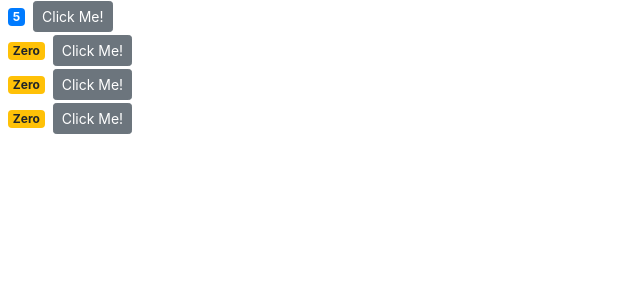
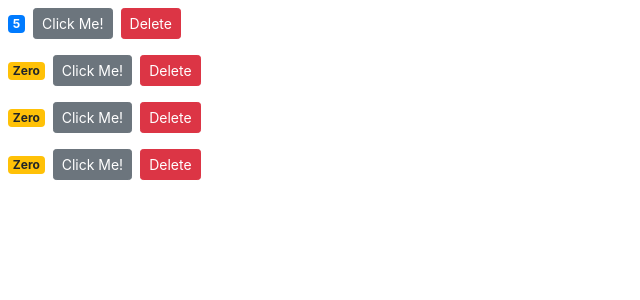
Before and after one commit to iaraoliveira/react-counter-app, a React (Create React App) app: page / in a window 1280 px wide. Shown: the top 300 px of the page, without its empty margins (0-640 px from the left). Built offline with nearby package versions, Linux system fonts and the light colour scheme.

Commit message:
Implementado botão de deletar contador Modificado os valores das properties passados para o componente

```diff
--- a/src/components/counter.jsx
+++ b/src/components/counter.jsx
@@ -2,7 +2,7 @@
 
 class Counter extends Component {
   state = {
-    value: this.props.value
+    value: this.props.counter.value
   };
 
   render() {
@@ -11,6 +11,7 @@
         <div>
           <span className={this.getBadgeClasses()}>{this.formatCount()}</span>
           <button onClick={this.handlerIncrement} className="btn btn-secondary btn-sm">Click Me!</button>
+          <button onClick={() => this.props.onDelete(this.props.counter.id)} className="btn btn-danger btn-sm m-2">Delete</button>
         </div>
       </React.Fragment>
     );
--- a/src/components/counters.jsx
+++ b/src/components/counters.jsx
@@ -3,17 +3,33 @@
 
 class Counters extends Component {
   state = {
-    counter: [
+    counters: [
         {id: 1, value: 5},
         {id: 2, value: 0},
         {id: 3, value: 0},
         {id: 4, value: 0}
     ]
   };
+
+  handleDelete = (counterId) => {
+    console.log("Event handler called", counterId);
+    //instancia um novo array, não contendo o counter de id selecionado
+    const counters = this.state.counters.filter(counter => counter.id !== counterId);
+    // sobrescreve o array do state co o que acabamos de criar
+    this.setState({counters});
+
+  }
+
   render() {
     return (
       <div>
-        {this.state.counter.map((counter)=> <Counter key={counter.id} value={counter.value} />)}
+        {this.state.counters.map((counter)=>
+            <Counter
+                key={counter.id}
+                onDelete={this.handleDelete}
+                counter={counter}
+            />
+        )}
       </div>
     );
   }
```
